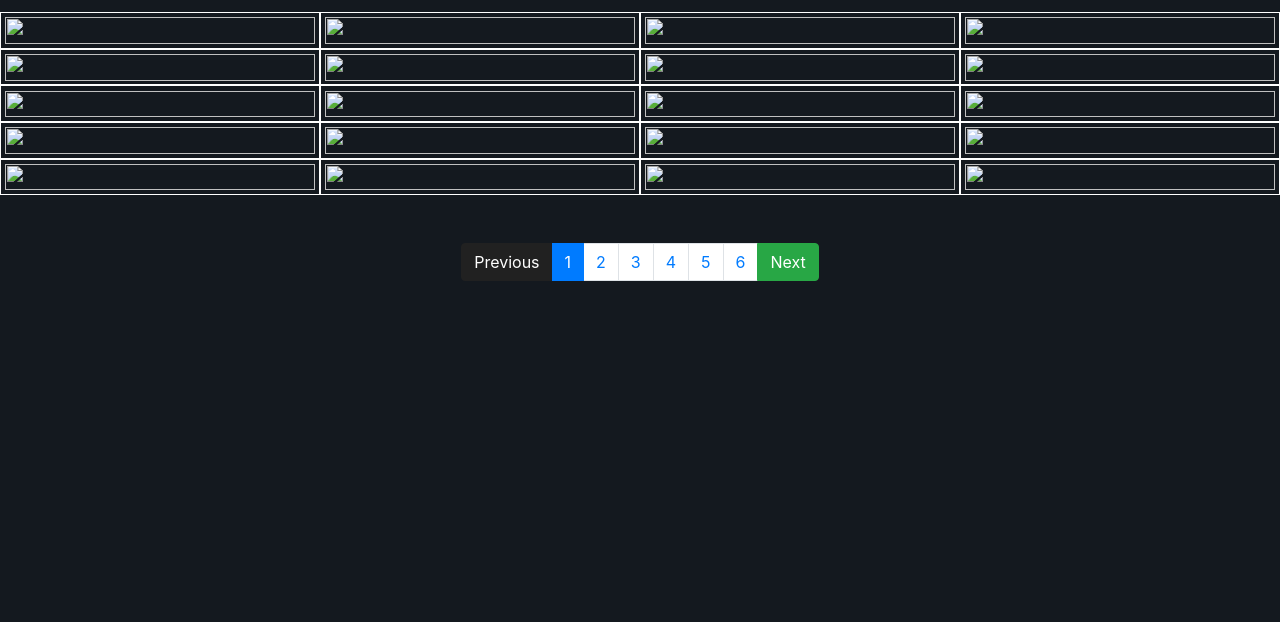
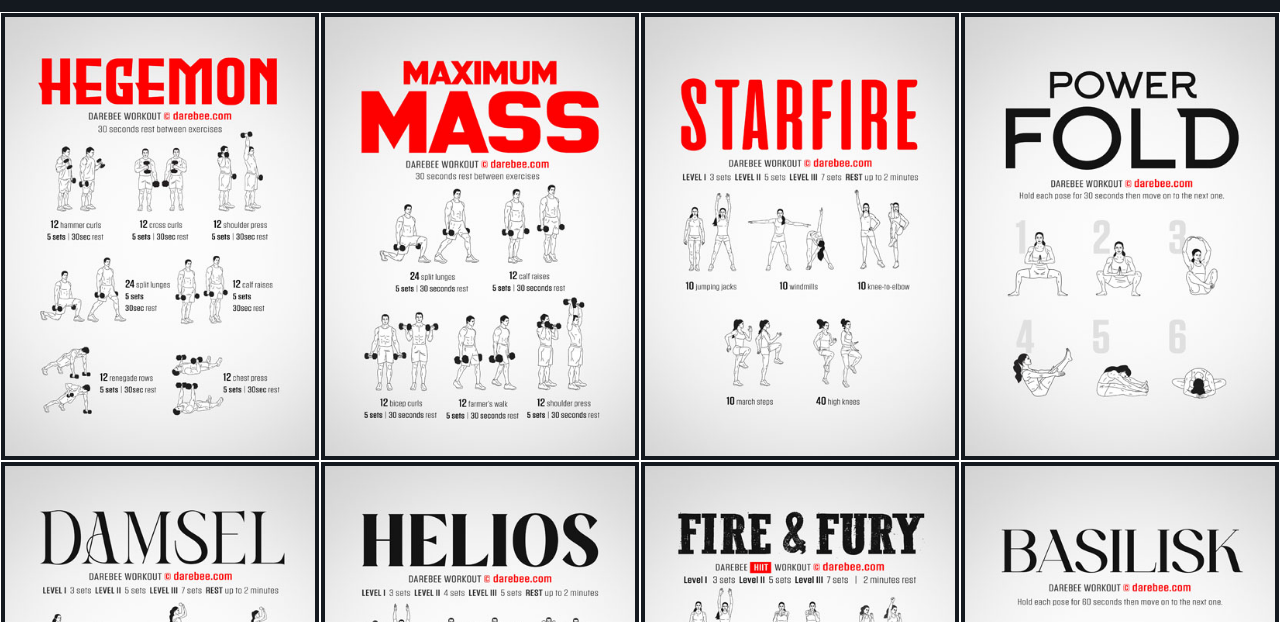
Before and after one commit to YogeshKisslay/FitnessChallenge, a plain HTML site: page Workout.html in a window 1280 px wide. Shown: the part 178-800 px from the top of the page. Drawn offline with nearby package versions, Linux system fonts and the light colour scheme.

Commit message:
Update Workout.html

```diff
--- a/Workout.html
+++ b/Workout.html
@@ -29,7 +29,7 @@
 
         /* .nav1 {
 
-        background-image: url(/GYMChallenge/pexels-adrien-olichon-2931290.jpg) !important;
+        background-image: url(pexels-adrien-olichon-2931290.jpg) !important;
     } */
         .nav1 {
             background-color: #0e1418;
@@ -67,7 +67,7 @@
         }
 
         /* .cl1{
-        background-image: url(/GYMChallenge/chal1.jpg);
+        background-image: url(chal1.jpg);
         background-size: cover;
     } */
     .flex-PASS-text {
@@ -191,10 +191,10 @@
                 <div class="collapse navbar-collapse" id="navbarSupportedContent">
                     <ul class="navbar-nav me-auto mb-2 mb-lg-0">
                         <li class="nav-item">
-                            <a class="nav-link " aria-current="page" href="/GYMChallenge/index.html">Home</a>
+                            <a class="nav-link " aria-current="page" href="index.html">Home</a>
                         </li>
                         <li class="nav-item">
-                            <a class="nav-link" href="/GYMChallenge/About.html">About</a>
+                            <a class="nav-link" href="About.html">About</a>
                         </li>
 
                         <li class="nav-item dropdown">
@@ -204,8 +204,8 @@
                             </a>
                             <ul class="dropdown-menu  bg-dark">
                                 <!-- <li><a class="dropdown-item text-light" href="#">Training</a></li> -->
-                                <li><a class="dropdown-item text-light" href="/GYMChallenge/Challenges.html">Challenges</a></li>
-                                <li><a class="dropdown-item active text-light" href="/GYMChallenge/Workout.html">Workout</a></li>
+                                <li><a class="dropdown-item text-light" href="Challenges.html">Challenges</a></li>
+                                <li><a class="dropdown-item active text-light" href="Workout.html">Workout</a></li>
                                 <!-- <li>
                                     <hr class="dropdown-divider">
                                 </li>
@@ -213,7 +213,7 @@
                             </ul>
                         </li>
                         <li class="nav-item">
-                            <a class="nav-link " href="/GYMChallenge/Contact.html">Contact us</a>
+                            <a class="nav-link " href="Contact.html">Contact us</a>
                         </li>
 
                     </ul>
@@ -246,72 +246,72 @@
     <div class="container-fluid">
         <div class="row">
             <div class="col p-1 bor text-center col-12 col-sm-12 col-md-3">
-                <img src="/GYMChallenge/work1.jpg" class="chal" alt="">
+                <img src="work1.jpg" class="chal" alt="">
             </div>
             <div class="col p-1 bor text-center col-12 col-sm-12 col-md-3">
-                <img src="/GYMChallenge/work2.jpg" class="chal" alt="">
+                <img src="work2.jpg" class="chal" alt="">
             </div>
             <div class="col p-1 bor text-center col-12 col-sm-12 col-md-3">
-                <img src="/GYMChallenge/work3.jpg" class="chal" alt="">
+                <img src="work3.jpg" class="chal" alt="">
             </div>
             <div class="col p-1 bor text-center col-12 col-sm-12 col-md-3 ">
-                <img src="/GYMChallenge/work4.jpg" class="chal" alt="">
+                <img src="work4.jpg" class="chal" alt="">
             </div>
         </div>
         <div class="row">
             <div class="col p-1 bor col-12 col-sm-12 col-md-3">
-                <img src="/GYMChallenge/work5.jpg" class="chal" alt="">
+                <img src="work5.jpg" class="chal" alt="">
             </div>
             <div class="col p-1 bor text-center col-12 col-sm-12 col-md-3">
-                <img src="/GYMChallenge/work6.jpg" class="chal" alt="">
+                <img src="work6.jpg" class="chal" alt="">
             </div>
             <div class="col p-1 bor text-center col-12 col-sm-12 col-md-3">
-                <img src="/GYMChallenge/work7.jpg" class="chal" alt="">
+                <img src="work7.jpg" class="chal" alt="">
             </div>
             <div class="col p-1 bor text-center col-12 col-sm-12 col-md-3 ">
-                <img src="/GYMChallenge/work8.jpg" class="chal" alt="">
+                <img src="work8.jpg" class="chal" alt="">
             </div>
         </div>
         <div class="row">
             <div class="col p-1 bor text-center col-12 col-sm-12 col-md-3">
-                <img src="/GYMChallenge/work9.jpg" class="chal" alt="">
+                <img src="work9.jpg" class="chal" alt="">
             </div>
             <div class="col p-1 bor text-center col-12 col-sm-12 col-md-3">
-                <img src="/GYMChallenge/work10.jpg" class="chal" alt="">
+                <img src="work10.jpg" class="chal" alt="">
             </div>
             <div class="col p-1 bor text-center col-12 col-sm-12 col-md-3">
-                <img src="/GYMChallenge/work11.jpg" class="chal" alt="">
+                <img src="work11.jpg" class="chal" alt="">
             </div>
             <div class="col p-1 bor text-center col-12 col-sm-12 col-md-3 ">
-                <img src="/GYMChallenge/work12.jpg" class="chal" alt="">
+                <img src="work12.jpg" class="chal" alt="">
             </div>
         </div>
         <div class="row">
             <div class="col p-1 bor text-center col-12 col-sm-12 col-md-3">
-                <img src="/GYMChallenge/work13.jpg" class="chal" alt="">
+                <img src="work13.jpg" class="chal" alt="">
             </div>
             <div class="col p-1 bor text-center col-12 col-sm-12 col-md-3">
-                <img src="/GYMChallenge/work14.jpg" class="chal" alt="">
+                <img src="work14.jpg" class="chal" alt="">
             </div>
             <div class="col p-1 bor text-center col-12 col-sm-12 col-md-3">
-                <img src="/GYMChallenge/work15.jpg" class="chal" alt="">
+                <img src="work15.jpg" class="chal" alt="">
             </div>
             <div class="col p-1 bor text-center col-12 col-sm-12 col-md-3 ">
-                <img src="/GYMChallenge/work16.jpg" class="chal" alt="">
+                <img src="work16.jpg" class="chal" alt="">
             </div>
         </div>
         <div class="row">
             <div class="col p-1 bor  text-center col-12 col-sm-12 col-md-3">
-                <img src="/GYMChallenge/work17.jpg" class="chal" alt="">
+                <img src="work17.jpg" class="chal" alt="">
             </div>
             <div class="col p-1 bor text-center col-12 col-sm-12 col-md-3">
-                <img src="/GYMChallenge/work18.jpg" class="chal" alt="">
+                <img src="work18.jpg" class="chal" alt="">
             </div>
             <div class="col p-1 bor col-12 col-sm-12 col-md-3">
-                <img src="/GYMChallenge/work19.jpg" class="chal" alt="">
+                <img src="work19.jpg" class="chal" alt="">
             </div>
             <div class="col p-1 bor col-12 col-sm-12 col-md-3 ">
-                <img src="/GYMChallenge/work20.jpg" class="chal" alt="">
+                <img src="work20.jpg" class="chal" alt="">
             </div>
         </div>
     </div>
```
